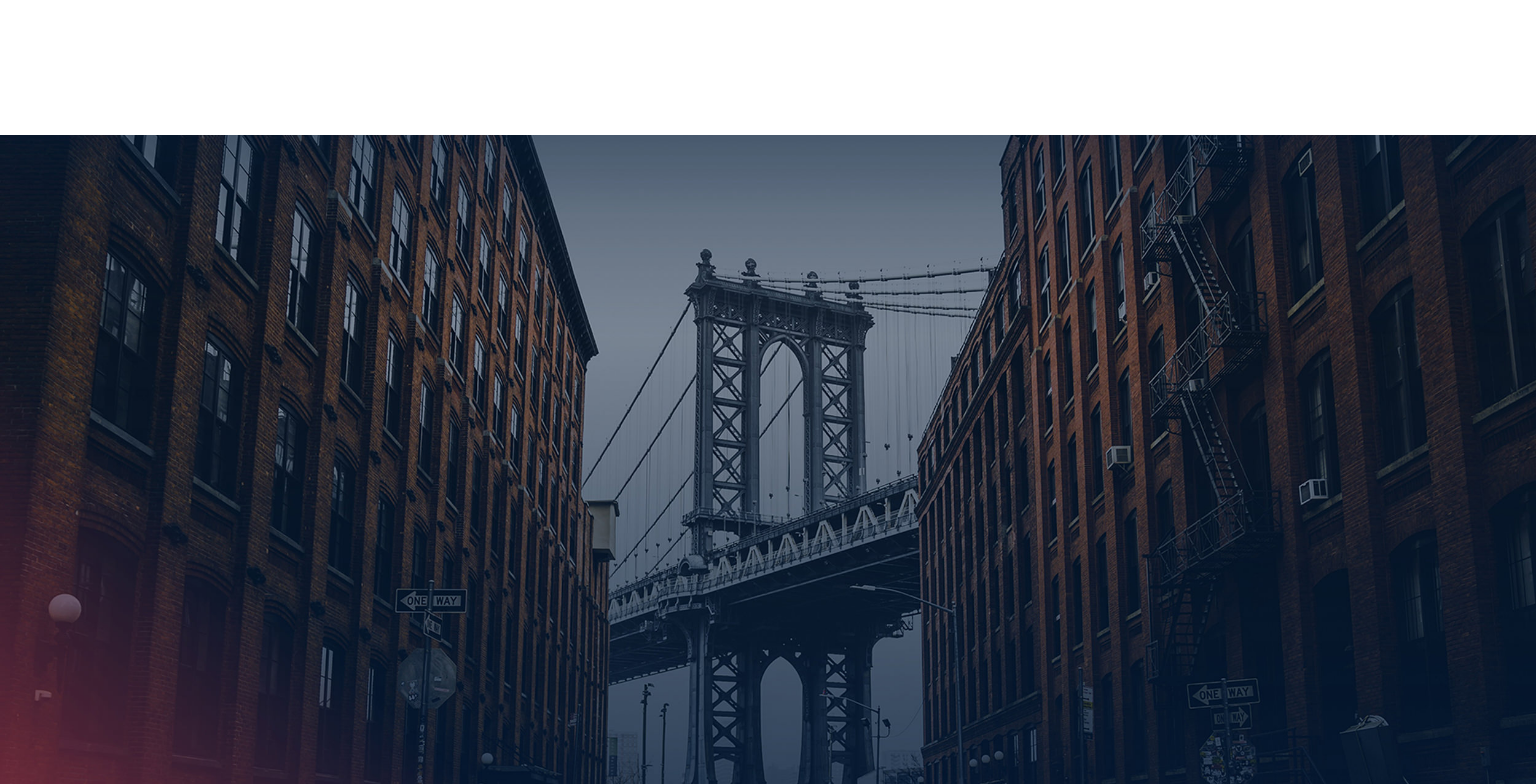
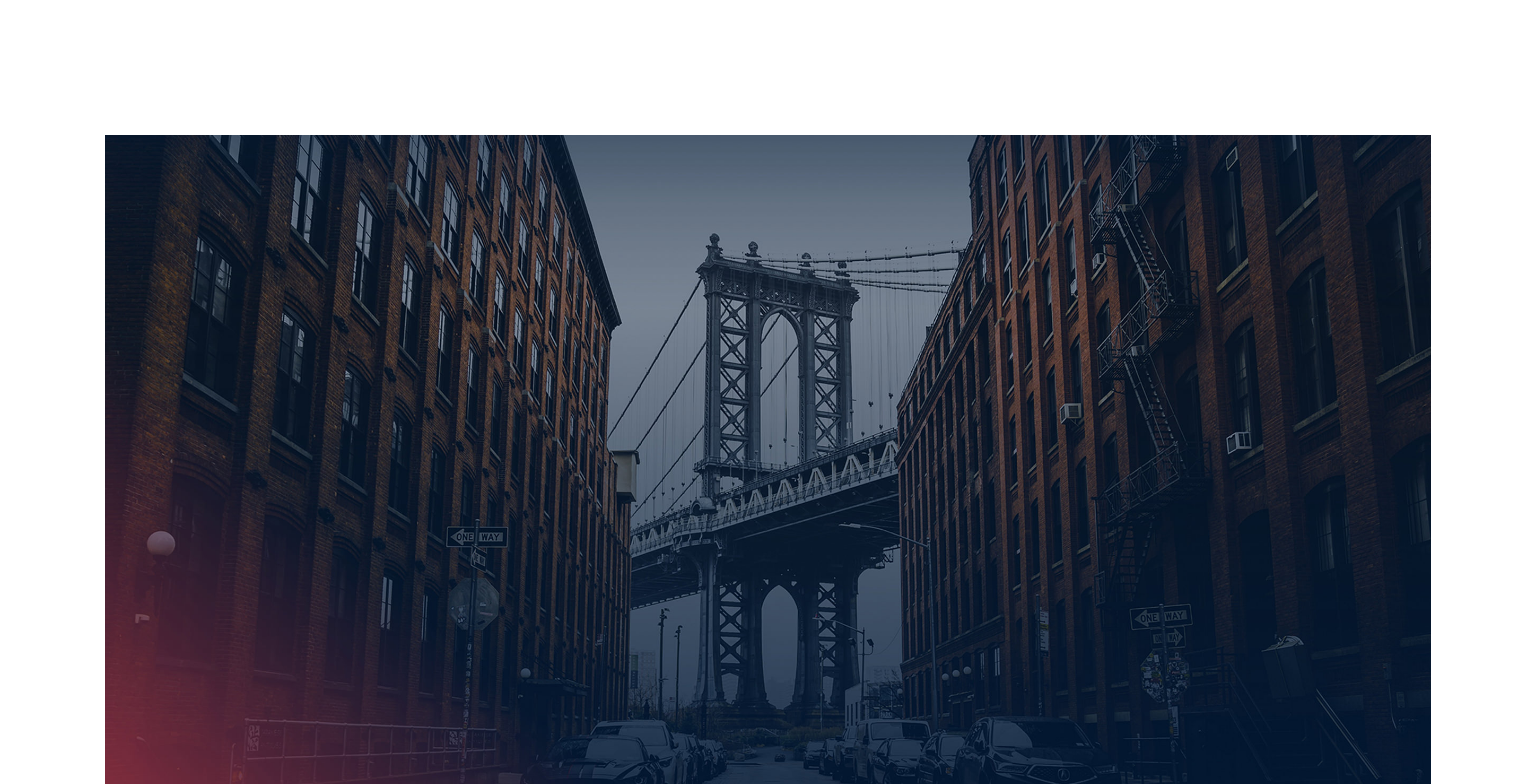
Before and after one commit to tobomuto/redsquareagency-clone, a React (Create React App) app: page / in a window 1536 px wide. Shown: the part 500-1284 px from the top of the page. Built offline with nearby package versions, Linux system fonts and the light colour scheme; a web font is replaced by a local one.

Commit message:
preview responsive

```diff
--- a/src/components/Preview.scss
+++ b/src/components/Preview.scss
@@ -10,3 +10,17 @@
             display: inline-block;
         }
 }
+
+@media screen and (min-width:1024px){
+    .img-container {
+        padding-left: 50px;
+        padding-right: 50px;
+    }
+}
+
+@media screen and (min-width:1440px){
+    .img-container {
+        padding-left: 105px;
+        padding-right: 105px;
+    }
+}
```
